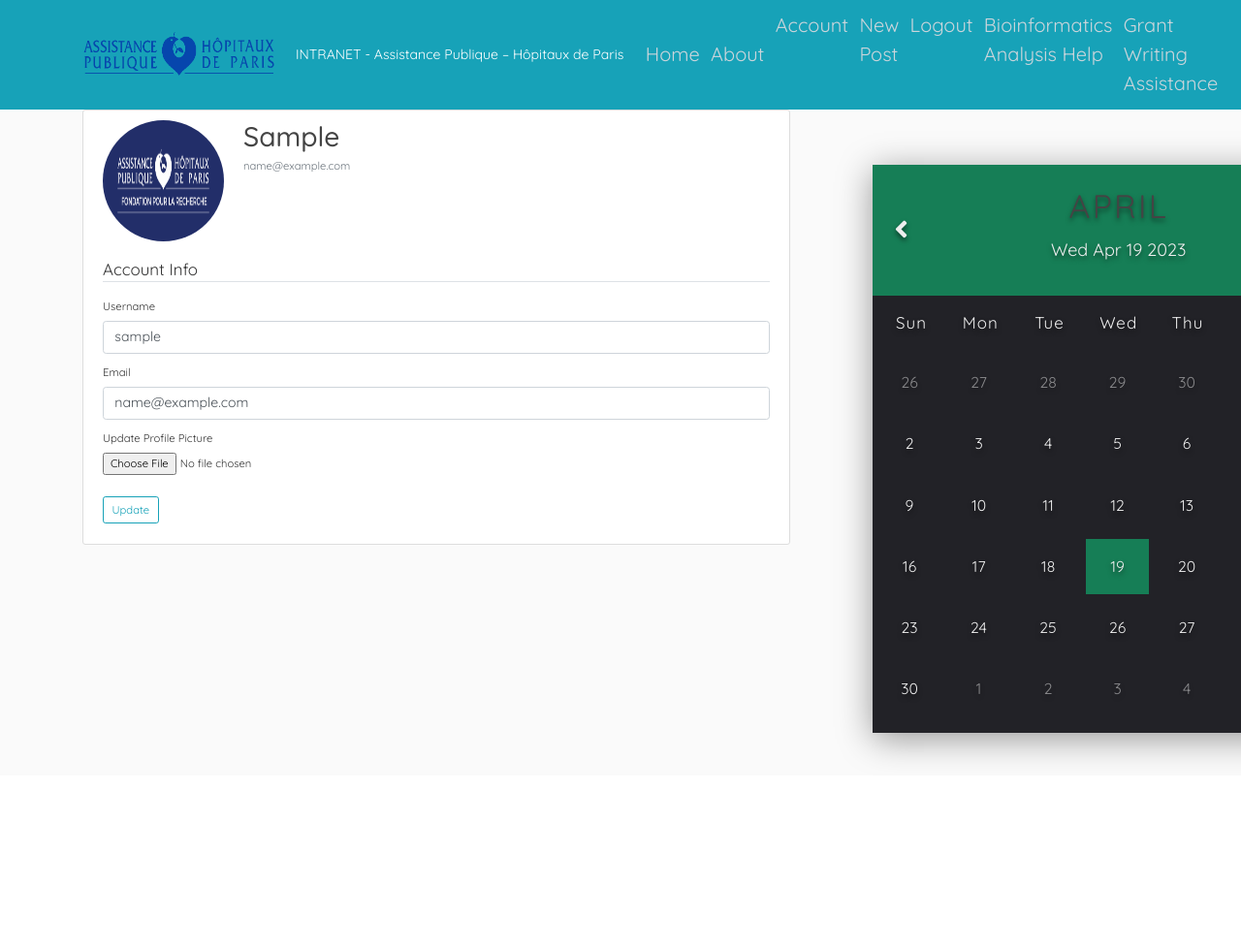
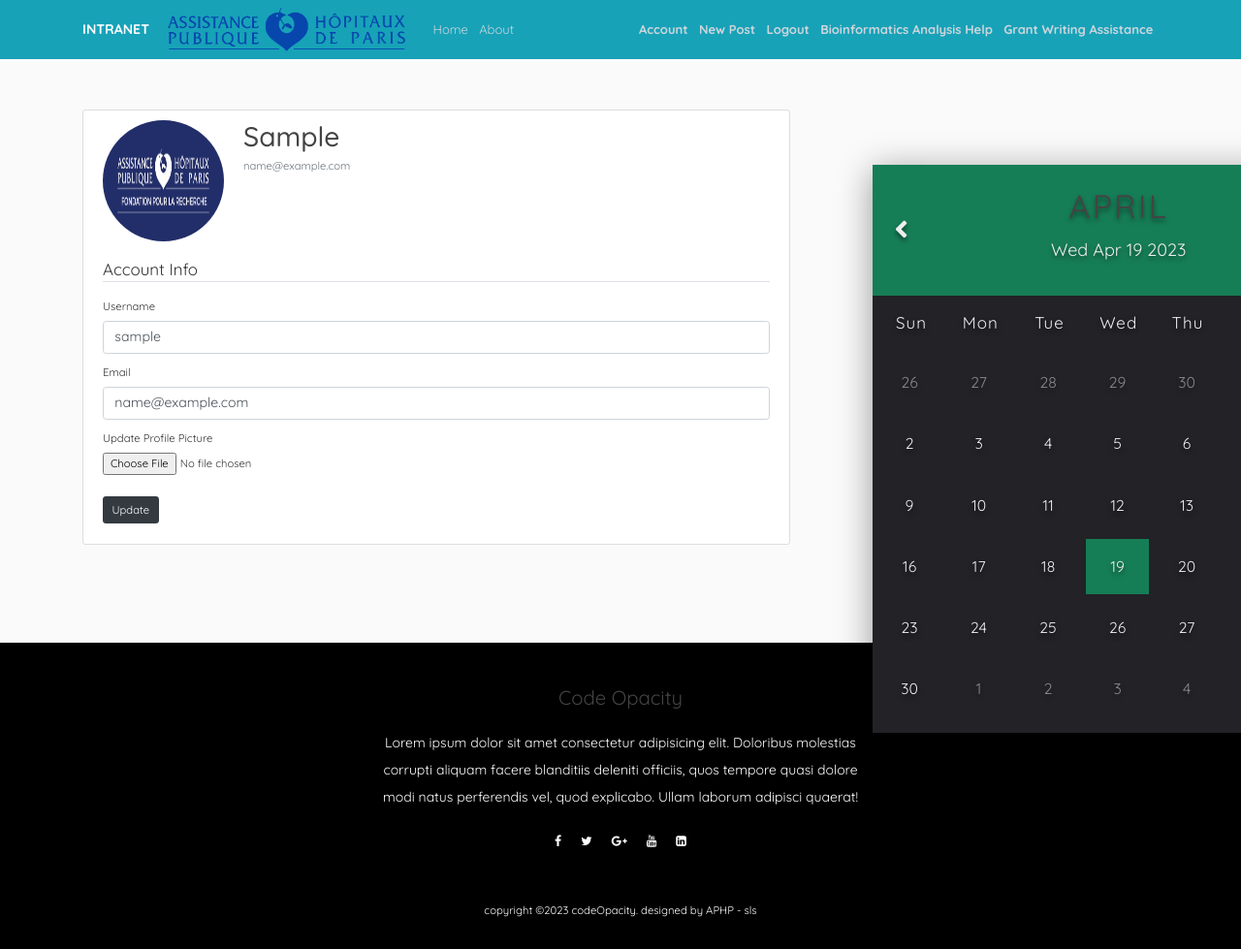
Before and after one commit to tferre25/SLS_website, a Flask app: page /account in a window 1280 px wide; the page is wider, and only the part inside the window is pictured. Shown: that part at 97% size. Before the commit the page ends 787 px from the top of that part, so only its background shows below. Run offline with Flask 3, Linux system fonts and the light colour scheme; the visitor is signed in with stand-in values (Sample User, id 1); some libraries are stand-ins or nearby versions.

Commit message:
Add footer, only html and css | to be continued for designing

```diff
--- /dev/null
+++ b/flaskblog/static/footer.css
@@ -0,0 +1,66 @@
+*{
+    margin: 0;
+    padding: 0;
+    box-sizing: border-box;
+}
+
+
+footer{
+    background: black;
+    height: auto;
+    width: 100vw;
+    font-family: 'Open Sans';
+    padding-top: 40px;
+    color: #fff;
+}
+
+.footer-content{
+    display: flex;
+    align-items: center;
+    justify-content: center;
+    flex-direction: column;
+    text-align: center;
+}
+.footer-content h3{
+    font-size: 1.8rem;
+    font-weight: 400;
+    text-transform: capitalize;
+    line-height: 3rem;
+}
+
+.footer-content p{
+    max-width: 500px;
+    margin: 10px auto;
+    line-height: 28px;
+    font-size: 14px;
+}
+
+.socials{
+    list-style: none;
+    display: flex;
+    align-items: center;
+    justify-content: center;
+    margin: 1rem 0 3rem 0;
+}
+.socials li{
+    margin: 0 10px;
+}
+.socials a{
+    text-decoration: none;
+    color: #fff
+
+}
+.socials a i{
+    font-size: 1.1rem;
+    transition: color .4s ease;
+}
+.socials a:hover i{
+    color: aqua
+}
+
+.footer-bottom{
+    background: #000;
+    width: 100vw;
+    padding: 20px 0;
+    text-align: center;
+}
--- a/flaskblog/static/main.css
+++ b/flaskblog/static/main.css
@@ -87,5 +87,5 @@
 }
 
 a {
-  font-size:20px;
+  font-size:13px;
 }
--- a/flaskblog/templates/account.html
+++ b/flaskblog/templates/account.html
@@ -50,7 +50,7 @@
                     </div>
                 </fieldset>
                 <div class="form-group">
-                    {{ form.submit(class="btn btn-outline-info") }}
+                    {{ form.submit(class="btn btn-dark") }}
                 </div>
             </form>
     </div>
--- a/flaskblog/templates/layout.html
+++ b/flaskblog/templates/layout.html
@@ -9,10 +9,16 @@
     <link rel="stylesheet" href="https://maxcdn.bootstrapcdn.com/bootstrap/4.0.0/css/bootstrap.min.css" integrity="sha384-Gn5384xqQ1aoWXA+058RXPxPg6fy4IWvTNh0E263XmFcJlSAwiGgFAW/dAiS6JXm" crossorigin="anonymous">
 
     <link rel="stylesheet" type="text/css" href="{{ url_for('static', filename='main.css') }}">
+
+    <!-- calendar-->
     <link rel="stylesheet" type="text/css" href="{{ url_for('static', filename='calendar.css') }}">
 
     <link rel="stylesheet" href="https://cdnjs.cloudflare.com/ajax/libs/font-awesome/5.13.0/css/all.min.css"/>
     <link href="https://fonts.googleapis.com/css2?family=Quicksand:wght@300;400;500;600;700&display=swap" rel="stylesheet"/>
+
+    <!-- FOOTER-->
+    <link rel="stylesheet" href="https://stackpath.bootstrapcdn.com/font-awesome/4.7.0/css/font-awesome.min.css">
+    <link rel="stylesheet" type="text/css" href="{{ url_for('static', filename='footer.css') }}">
 
     {% if title %}
         <title> INTRANET AP-HP - {{ title }}</title>
@@ -25,8 +31,9 @@
       <nav class="navbar navbar-expand-md navbar-dark bg-info fixed-top">
         <div class="container">
 
-          <img class="fit-picture" src="../static/profile_pics/default.png" alt="logo_aphp" style="width: 200px;">
-          <a class="navbar-brand mr-4" href="/">INTRANET - Assistance Publique – Hôpitaux de Paris</a>
+          <b><a class="navbar-brand mr-4" href="/">INTRANET</a></b>
+          <img class="fit-picture" src="../static/profile_pics/default.png" alt="logo_aphp" style="width: 250px;">
+
           <button class="navbar-toggler" type="button" data-toggle="collapse" data-target="#navbarToggle" aria-controls="navbarToggle" aria-expanded="false" aria-label="Toggle navigation">
             <span class="navbar-toggler-icon"></span>
           </button>
@@ -38,14 +45,14 @@
             <!-- Navbar Right Side -->
             <div class="navbar-nav">
               {% if current_user.is_authenticated %}
-                <a class="nav-item nav-link" href="{{ url_for('users.account') }}">Account</a>
-                <a class="nav-item nav-link" href="{{ url_for('posts.new_post') }}">New Post</a>
-                <a class="nav-item nav-link" href="{{ url_for('users.logout') }}">Logout</a>
-                <a class="nav-item nav-link" href="{{ url_for('projects.project') }}">Bioinformatics Analysis Help</a>
-                <a class="nav-item nav-link" href="{{ url_for('projects.grant') }}">Grant Writing Assistance</a>
+                <b><a class="nav-item nav-link" href="{{ url_for('users.account') }}">Account</a></b>
+                <b><a class="nav-item nav-link" href="{{ url_for('posts.new_post') }}">New Post</a></b>
+                <b><a class="nav-item nav-link" href="{{ url_for('users.logout') }}">Logout</a></b>
+                <b><a class="nav-item nav-link" href="{{ url_for('projects.project') }}">Bioinformatics Analysis Help</a></b>
+                <b><a class="nav-item nav-link" href="{{ url_for('projects.grant') }}">Grant Writing Assistance</a></b>
               {% else %}
-                <a class="nav-item nav-link" href="{{ url_for('users.login') }}">Login</a>
-                <a class="nav-item nav-link" href="{{ url_for('users.register') }}">Register</a>
+                <b><a class="nav-item nav-link" href="{{ url_for('users.login') }}">Login</a></b>
+                <b><a class="nav-item nav-link" href="{{ url_for('users.register') }}">Register</a></b>
               {% endif %}
             </div>
           </div>
@@ -91,6 +98,24 @@
       </div>
     </main>
 
+    <footer>
+      <div class="footer-content">
+        <h3>Code opacity</h3>
+        <p>Lorem ipsum dolor sit amet consectetur adipisicing elit. Doloribus molestias corrupti aliquam facere blanditiis deleniti officiis, quos tempore quasi dolore modi natus perferendis vel,
+          quod explicabo. Ullam laborum adipisci quaerat!</p>
+          <ul class="socials">
+            <li><a href="#"><i class="fa fa-facebook"></i></a></li>
+            <li><a href="#"><i class="fa fa-twitter"></i></a></li>
+            <li><a href="#"><i class="fa fa-google-plus"></i></a></li>
+            <li><a href="#"><i class="fa fa-youtube"></i></a></li>
+            <li><a href="#"><i class="fa fa-linkedin-square"></i></a></li>
+          </ul>
+      </div>
+      <div class="footer-bottom">
+        <p>copyright &copy;2023 codeOpacity. designed by <span>APHP - sls</span> </p>
+      </div>
+    </footer>
+
 
     <!-- Optional JavaScript -->
     <script src="{{ url_for('static', filename='calendar.js') }}"></script>
```
